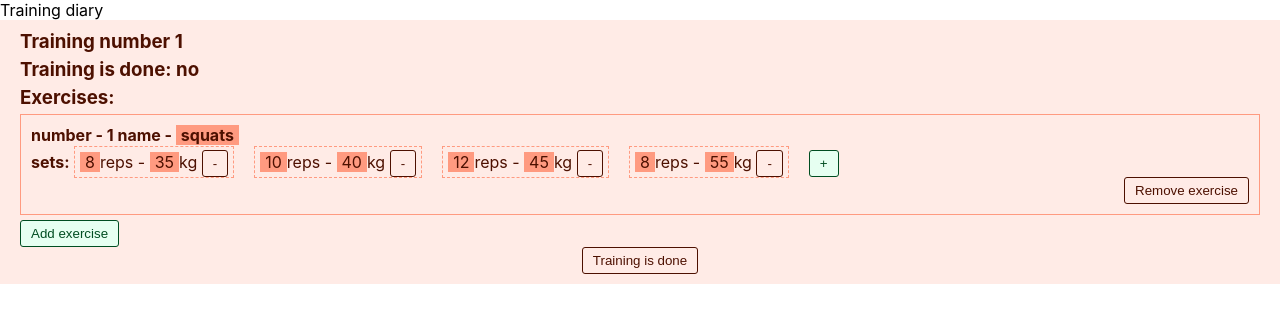
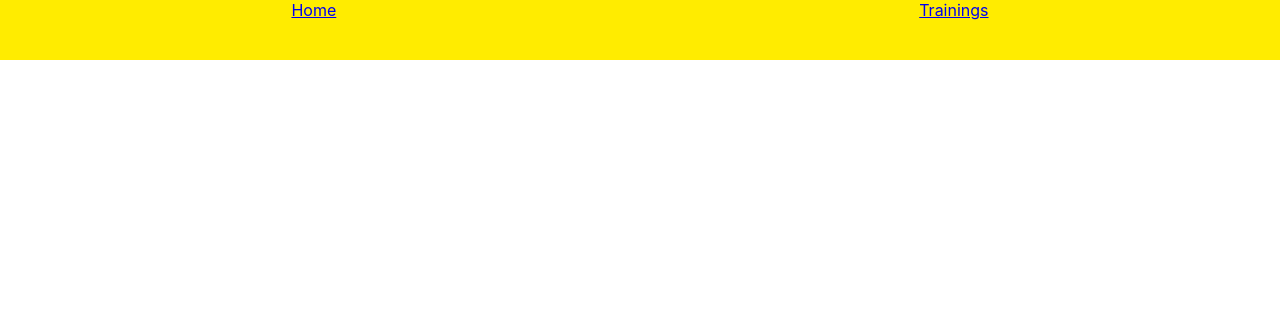
Before and after one commit to Trunutslover/training-diary, a React (Create React App) app: page / in a window 1280 px wide. Shown: the top 322 px of the page. Built offline with nearby package versions, Linux system fonts and the light colour scheme.

Commit message:
Header component and base routing added

```diff
--- a/package.json
+++ b/package.json
@@ -12,6 +12,7 @@
     "@types/react": "16.9.5",
     "@types/react-dom": "16.9.1",
     "@types/react-redux": "^7.1.4",
+    "@types/react-router-dom": "^5.1.0",
     "classnames": "^2.2.6",
     "enzyme": "^3.10.0",
     "enzyme-adapter-react-16": "^1.15.1",
--- a/src/App.tsx
+++ b/src/App.tsx
@@ -3,16 +3,18 @@ import './App.module.scss';
 import classes from './App.module.scss';
 import cn from 'classnames/bind';
 import Trainings from "./Components/Trainings/Trainings";
+import Header from "./Components/Header/Header";
+import {Route} from "react-router-dom";
 
 const cx = cn.bind(classes);
 
 const App: React.FC = () => {
-  return (
-    <div className={cx({App: true})}>
-      Training diary
-        <Trainings />
-    </div>
-  );
+    return (
+        <div className={cx({App: true})}>
+            <Header/>
+            <Route path={`/trainings`} render={() => <Trainings/>}/>
+        </div>
+    );
 };
 
 export default App;
--- /dev/null
+++ b/src/Components/Header/Header.module.scss
@@ -0,0 +1,21 @@
+@import "../../constants";
+@import "../../mixins";
+
+.Header {
+  min-height: 60px;
+
+  background-color: $color-primary-0;
+}
+
+.menu {
+  display: flex;
+  justify-content: space-around;
+}
+
+.link {
+
+}
+
+.linkActive {
+
+}
--- /dev/null
+++ b/src/Components/Header/Header.tsx
@@ -0,0 +1,19 @@
+import React from 'react';
+import classes from './Header.module.scss';
+import cn from 'classnames/bind';
+import {NavLink} from "react-router-dom";
+
+const cx = cn.bind(classes);
+
+const Header = (): React.ReactElement => {
+    return (
+        <header className={cx({Header: true})}>
+            <nav className={cx({menu: true})}>
+                <NavLink to={`/`} className={cx({link: true})} activeClassName={cx({linkActive: true})}>Home</NavLink>
+                <NavLink to={`/trainings`} className={cx({link: true})} activeClassName={cx({linkActive: true})}>Trainings</NavLink>
+            </nav>
+        </header>
+    )
+};
+
+export default Header;
--- a/src/index.tsx
+++ b/src/index.tsx
@@ -5,10 +5,13 @@ import App from './App';
 import * as serviceWorker from './serviceWorker';
 import {Provider} from "react-redux";
 import store from "./redux/store";
+import {BrowserRouter} from "react-router-dom";
 
 ReactDOM.render(
     <Provider store={store}>
-        <App />
+        <BrowserRouter>
+            <App />
+        </BrowserRouter>
     </Provider>, document.getElementById('root'));
 
 // If you want your app to work offline and load faster, you can change
```
Also changed, not shown: 1 other file (tests, documents, lock files or other folders).
